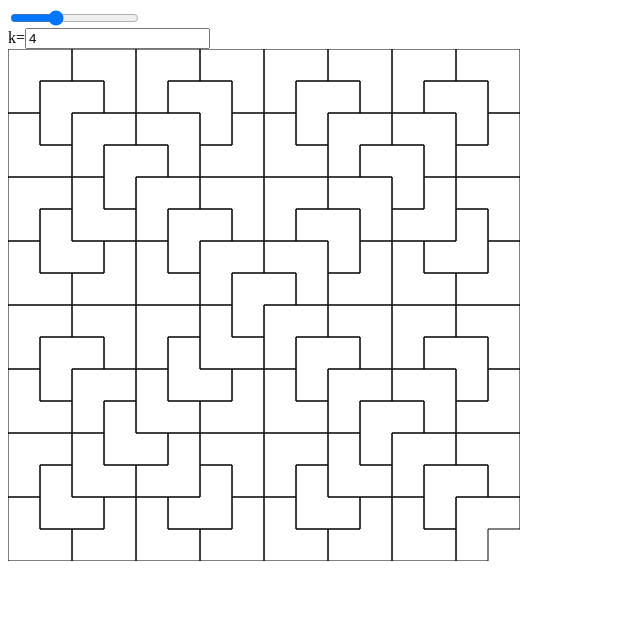
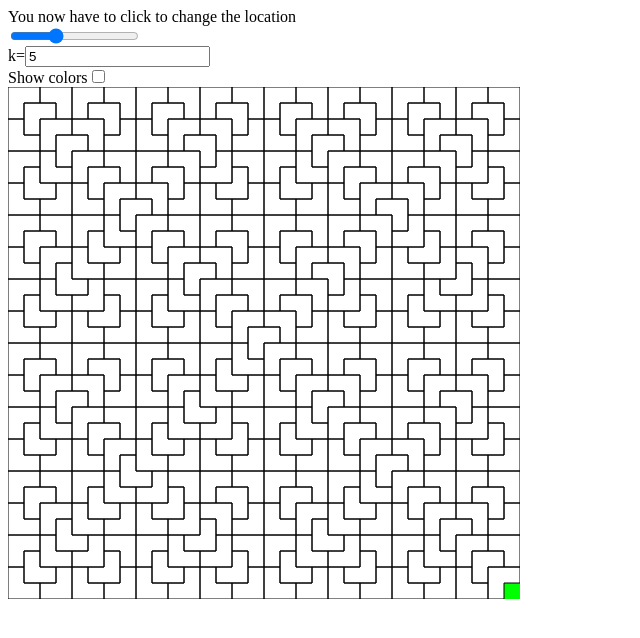
Before and after one commit to GeorgeTheodorakis/Tromino, a plain HTML site: page index.html in a window 1280 px wide. Shown: the whole page, without its empty margins (0-640 px from the left). Drawn offline with Linux system fonts and the light colour scheme.

Commit message:
Added stuff

```diff
--- a/index.html
+++ b/index.html
@@ -2,6 +2,12 @@
 <head>
 <script>
 var k;
+var generation=1;
+var prevMissingPoint;
+var cWidth,cHeight;
+var prevTile,a2d;
+var doFast=true;
+var missingX,missingY;
 function Point(x,y){
 	this.x=x;
 	this.y=y;
@@ -15,7 +21,7 @@ Point.prototype.equals = function(other){
 }
 function Tromino(points){
   this.points=points;
-  this.lastChanged=0;
+  this.generation=0;
 }
 Tromino.prototype.addTo = function(array2d){
   var tromino=this;
@@ -90,7 +96,11 @@ function arrayToArray2d(k,array){
 function changeMissingPoint(size,array2d,newMissingPoint){
   var nextTromino = array2d[newMissingPoint.x][newMissingPoint.y];
   array2d[newMissingPoint.x][newMissingPoint.y]=null;
+  if(nextTromino){//only increment if changing point
+    generation++;
+  }
   while(nextTromino){
+
     var lowX=size,lowY=size;//trominos each take up 3 of 4 points in a 2x2 square
 	for(var i = 0; i < 3; i++){
 	  if(nextTromino.points[i].x<lowX){
@@ -103,7 +113,7 @@ function changeMissingPoint(size,array2d,newMissingPoint){
 	var newPoints = [new Point(lowX,lowY),new Point(lowX+1,lowY),new Point(lowX,lowY+1),new Point(lowX+1,lowY+1)];
 	newPoints = newPoints.filter(function(point){return !(point.equals(newMissingPoint));});
 	nextTromino.points=newPoints;
-	nextTromino.lastChanged = Date.now();
+	nextTromino.generation=generation;
 	newMissingPoint=newPoints.filter(function(point){return array2d[point.x][point.y]!=nextTromino})[0];
 	if(!newMissingPoint){
 	  nextTromino.addTo(array2d);
@@ -117,9 +127,6 @@ function changeMissingPoint(size,array2d,newMissingPoint){
 
 
 
-var prevTile,a2d;
-
-var doFast=true;
 function doThing(newK,x,y){
   x = Math.floor(x);
   y = Math.floor(y);
@@ -135,28 +142,38 @@ function doThing(newK,x,y){
   if(y<0){
     y=0;
   }
-  var startTime = Date.now();
-  if(newK!=k||(!doFast)){
+  var hasChanged=false;
+  if(missingX!=x||missingY!=y){
+    prevMissingPoint=new Point(missingX,missingY);
+    missingX=x;
+    missingY=y;
+	hasChanged=true;
+  }
+  if(newK!=k){
     k=newK;
-	prevTile = tile(k,new Point(x,y));
-	a2d = arrayToArray2d(k,prevTile);
+	hasChanged=true;
+  	prevTile = tile(k,new Point(x,y));
+  	a2d = arrayToArray2d(k,prevTile);
+	prevMissingPoint=null;
   }else{
     changeMissingPoint(Math.pow(2,k),a2d,new Point(x,y));
+	renderArray(prevTile,Math.pow(2,k),Math.pow(2,k),new Point(missingX,missingY));
   }
-  var endTime = Date.now();
-  console.log(endTime-startTime+"\n");
-  renderArray(prevTile,Math.pow(2,k),Math.pow(2,k),new Point(x,y));
 
 }
-var cWidth,cHeight;
 var renderArray = function(trominos,xSize,ySize,missingPoint){
   var xScale = cWidth/xSize;
   var yScale = cWidth/ySize;
   var canvas = document.getElementById("canvas");
   var context = canvas.getContext("2d");
+  var colors = document.getElementById("colors").checked;
   context.strokeStyle="#000000"
   context.clearRect(0,0,cWidth,cHeight);
-  var now = Date.now();
+
+  if(missingPoint){
+    context.fillStyle="#00ff00";
+	context.fillRect((missingPoint.x)*xScale,(missingPoint.y)*yScale,xScale,yScale);
+  }
   trominos.forEach(function(tromino){
     var centerPointIndex=0;
 	var points = tromino.points;
@@ -200,19 +217,31 @@ var renderArray = function(trominos,xSize,ySize,missingPoint){
 	  yconst2*=-1;
 	  yconst3*=-1;
 	}
+	xconst1=(cPoint.x+xconst1+.5)*xScale;
+	xconst2=(cPoint.x+xconst2+.5)*xScale;
+	xconst3=(cPoint.x+xconst3+.5)*xScale;
+	yconst1=(cPoint.y+yconst1+.5)*yScale;
+	yconst2=(cPoint.y+yconst2+.5)*yScale;
+	yconst3=(cPoint.y+yconst3+.5)*yScale;
+	if(colors && tromino.generation==generation){
+	  var scale = 0;
+	  context.fillStyle="rgb("+scale+","+scale+",255)";
+	  context.fillRect(xconst1,yconst1,xconst3-xconst1,yconst2-yconst1);
+	  context.fillRect(xconst1,yconst2,xconst2-xconst1,yconst3-yconst2);
+	}
     context.beginPath();
-	context.moveTo((cPoint.x+xconst1+.5)*xScale,(cPoint.y+yconst1+.5)*yScale);
-	context.lineTo((cPoint.x+xconst3+.5)*xScale,(cPoint.y+yconst1+.5)*yScale);
-	context.lineTo((cPoint.x+xconst3+.5)*xScale,(cPoint.y+yconst2+.5)*yScale);
-	context.lineTo((cPoint.x+xconst2+.5)*xScale,(cPoint.y+yconst2+.5)*yScale);
-	context.lineTo((cPoint.x+xconst2+.5)*xScale,(cPoint.y+yconst3+.5)*yScale);
-	context.lineTo((cPoint.x+xconst1+.5)*xScale,(cPoint.y+yconst3+.5)*yScale);
-	context.lineTo((cPoint.x+xconst1+.5)*xScale,(cPoint.y+yconst1+.5)*yScale);
+	context.moveTo(xconst1,yconst1);
+	context.lineTo(xconst3,yconst1);
+	context.lineTo(xconst3,yconst2);
+	context.lineTo(xconst2,yconst2);
+	context.lineTo(xconst2,yconst3);
+	context.lineTo(xconst1,yconst3);
+	context.lineTo(xconst1,yconst1);
 	context.stroke();
   });
-  if(missingPoint){
-    context.beginPath();
-	context.strokeRect((missingPoint.x+.25)*xScale,(missingPoint.y+.25)*yScale,xScale/2,yScale/2);
+  if(colors &&prevMissingPoint){
+    context.fillStyle="#ff0000";
+	context.fillRect((prevMissingPoint.x+.25)*xScale,(prevMissingPoint.y+.25)*yScale,xScale/2,yScale/2);
   }
 }
 function createCanvas(width,height){
@@ -270,7 +299,9 @@ function createCanvasAuto(){
                 e = event;
             canX = e.pageX - can.offsetLeft;
             canY = e.pageY - can.offsetTop;
+			if(mouseIsDown){
             showPos();
+			}
         }
 
         function touchXY(e) {
@@ -279,7 +310,9 @@ function createCanvasAuto(){
             e.preventDefault();
             canX = e.targetTouches[0].pageX - can.offsetLeft;
             canY = e.targetTouches[0].pageY - can.offsetTop;
-            showPos();
+			if(mouseIsDown){
+              showPos();
+			}
         }
  //whatever
         function showPos() {
@@ -291,12 +324,17 @@ function createCanvasAuto(){
         }
     window.onload=function(){
 		createCanvasAuto();
+	    window.setInterval(function(){},20);
+		var k=+(document.getElementById("in").value);
+        doThing(k,(Math.pow(2,k)),Math.pow(2,k));
+	};
 
-	};
 </script>
 <body>
+You now have to click to change the location<br>
 <input type="range" id="canvasSize" min="7" max="13" value="9" onchange="createCanvasAuto()"></input>
-<br>k=<input type="text" id="in" value="4""></input>
+<br>k=<input type="text" id="in" value="5""></input>
+<br>Show colors<input type="checkbox" id="colors"></input>
 <div id="canvascontainer">
 </div>
 </canvas>
```
